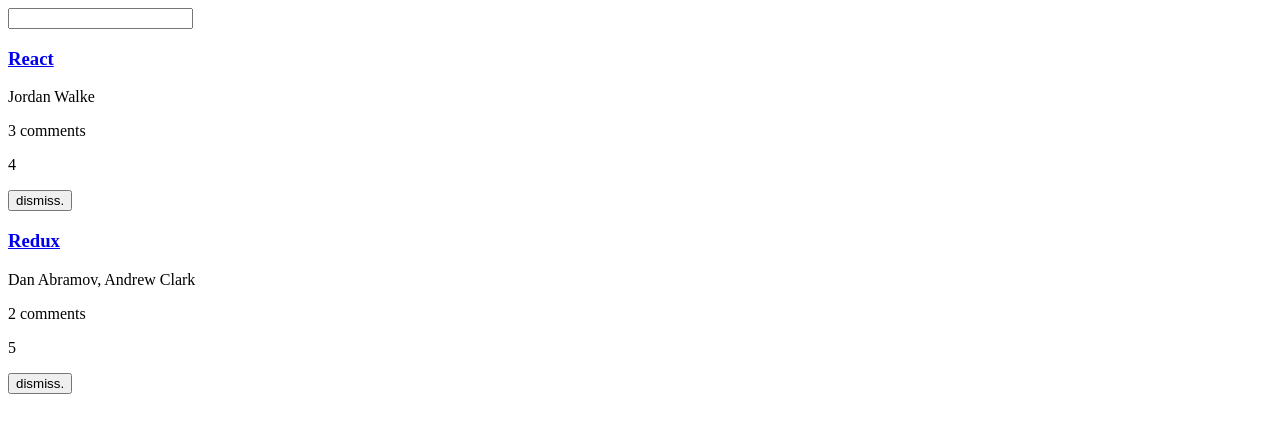
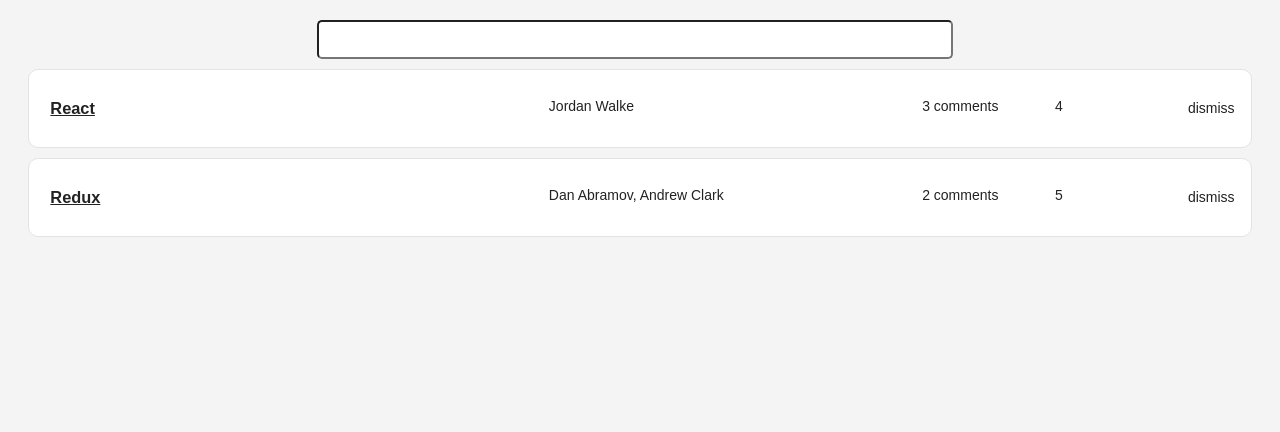
Before and after one commit to cyinwei/road_to_learn_react, a React (Create React App) app in the folder hackernews/: page / in a window 1280 px wide. Shown: the top 432 px of the page. Built offline with nearby package versions, Linux system fonts and the light colour scheme.

Commit message:
Add CSS to app, done with chapter 2, basics in react.

```diff
--- /dev/null
+++ b/hackernews/src/App.css
@@ -0,0 +1,60 @@
+.page {
+  margin: 20px;
+}
+
+.interactions {
+  text-align: center;
+}
+
+.table {
+  margin: 20px 0;
+}
+
+.table-header {
+  display: flex;
+  line-height: 24px;
+  font-size: 16px;
+  padding: 0 16px;
+  justify-content: space-between;
+}
+
+.table-empty {
+  margin: 200px;
+  text-align: center;
+  font-size: 16px;
+}
+
+.table-row {
+  display: flex;
+  flex-direction: row;
+  justify-content: space-around;
+  line-height: 24px;
+  white-space: nowrap;
+  margin: 10px 0;
+  padding: 10px;
+  background: #ffffff;
+  border: 1px solid #e3e3e3;
+  border-radius: 10px;
+}
+
+.table-text {
+  overflow: hidden;
+  text-overflow: ellipsis;
+  padding: 0 5px;
+}
+
+.button-inline {
+  border-width: 0;
+  background: transparent;
+  color: inherit;
+  text-align: inherit;
+  -webkit-font-smoothing: inherit;
+  padding: 0;
+  font-size: inherit;
+  cursor: pointer;
+}
+
+.button-active {
+  border-radius: 0;
+  border-bottom: 1px solid #38BB6C;
+}
--- a/hackernews/src/App.jsx
+++ b/hackernews/src/App.jsx
@@ -1,5 +1,5 @@
 import React, { Component } from 'react'
-// import './App.css'
+import './App.css'
 
 const list = [
   {
@@ -33,21 +33,25 @@
       type='text'
       value={value}
       onChange={onChange}
+      style={{width: '50%'}}
     />
   </form>
 
 const Table = ({list, pattern, onDismiss}) =>
-  <div>
+  <div classname="table">
     {list.filter(isSearched(pattern)).map(site =>
-      <div key={site.objectID}>
-        <h3><a href={site.url}>{site.title}</a></h3>
-        <p>{site.author}</p>
-        <p>{site.num_comments} comments</p>
-        <p>{site.points}</p>
+      <div key={site.objectID} className="table-row">
+        <h3 className="table-text" style={{width: '40%'}}>
+          <a href={site.url}>{site.title}</a>
+        </h3>
+        <p style={{width: '30%'}}>{site.author}</p>
+        <p style={{width: '10%'}}>{site.num_comments} comments</p>
+        <p style={{width: '10%'}}>{site.points}</p>
         <Button
           onClick={() => onDismiss(site.objectID)}
-        >
-          dismiss.
+          className="button-inline table-text"
+          >
+            dismiss
         </Button>
       </div>
      )}
@@ -89,11 +93,16 @@
   }
 
   render() {
-    return <div>
-      <Search
-        value={this.state.searchTerm}
-        onChange={this.onSearchChange}
-      />
+    return <div className="page">
+      <div className="interactions">
+        <Search
+          value={this.state.searchTerm}
+          onChange={this.onSearchChange}
+        >
+          Search
+        </Search>
+      </div>
+
       <Table
         list={this.state.list}
         pattern={this.state.searchTerm}
--- /dev/null
+++ b/hackernews/src/index.css
@@ -0,0 +1,40 @@
+body {
+  color: #222;
+  background: #f4f4f4;
+  font: 400 14px CoreSans, Arial, sans-serif;
+}
+
+a {
+  color: #222;
+}
+
+a:hover {
+  text-decoration: underline;
+}
+
+ul, li {
+  list-style: none;
+  padding: 0;
+  margin: 0;
+}
+
+input {
+  padding: 10px;
+  border-radius: 5px;
+  outline: none;
+  margin-right: 10px;
+  border: 1 px solid #dddddd;
+}
+
+button {
+  padding: 10px;
+  border-radius: 5px;
+  border: 1px solid #dddddd;
+  background: transparent;
+  color: #808080;
+  cursor: pointer;
+}
+
+button:hover {
+  color: #222;
+}
--- a/hackernews/src/index.js
+++ b/hackernews/src/index.js
@@ -2,6 +2,8 @@
 import ReactDOM from 'react-dom'
 import App from './App'
 import registerServiceWorker from './registerServiceWorker'
+
+import './index.css'
 
 ReactDOM.render(<App />, document.getElementById('root'))
 
```
Also changed, not shown: 1 other file (tests, documents, lock files or other folders).
